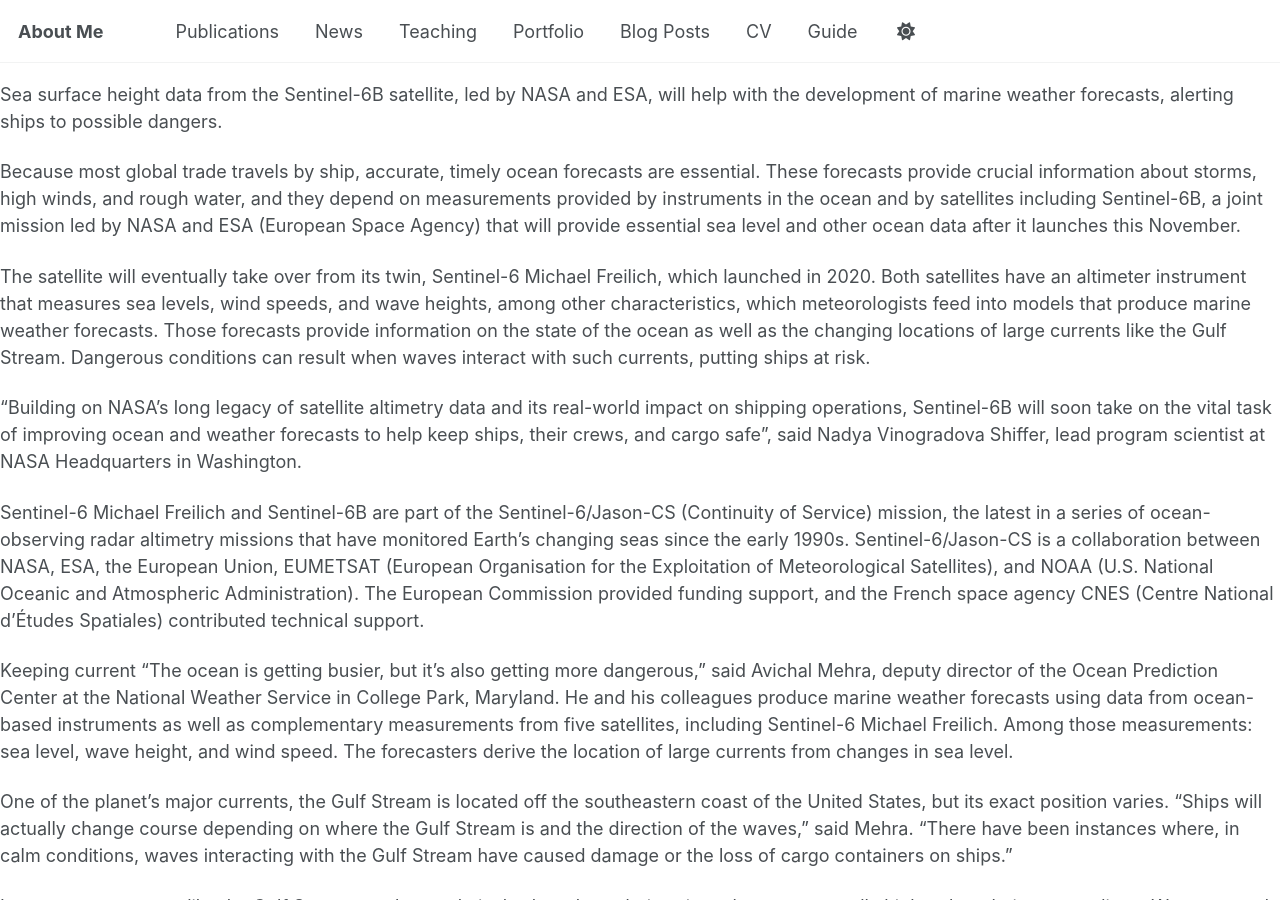
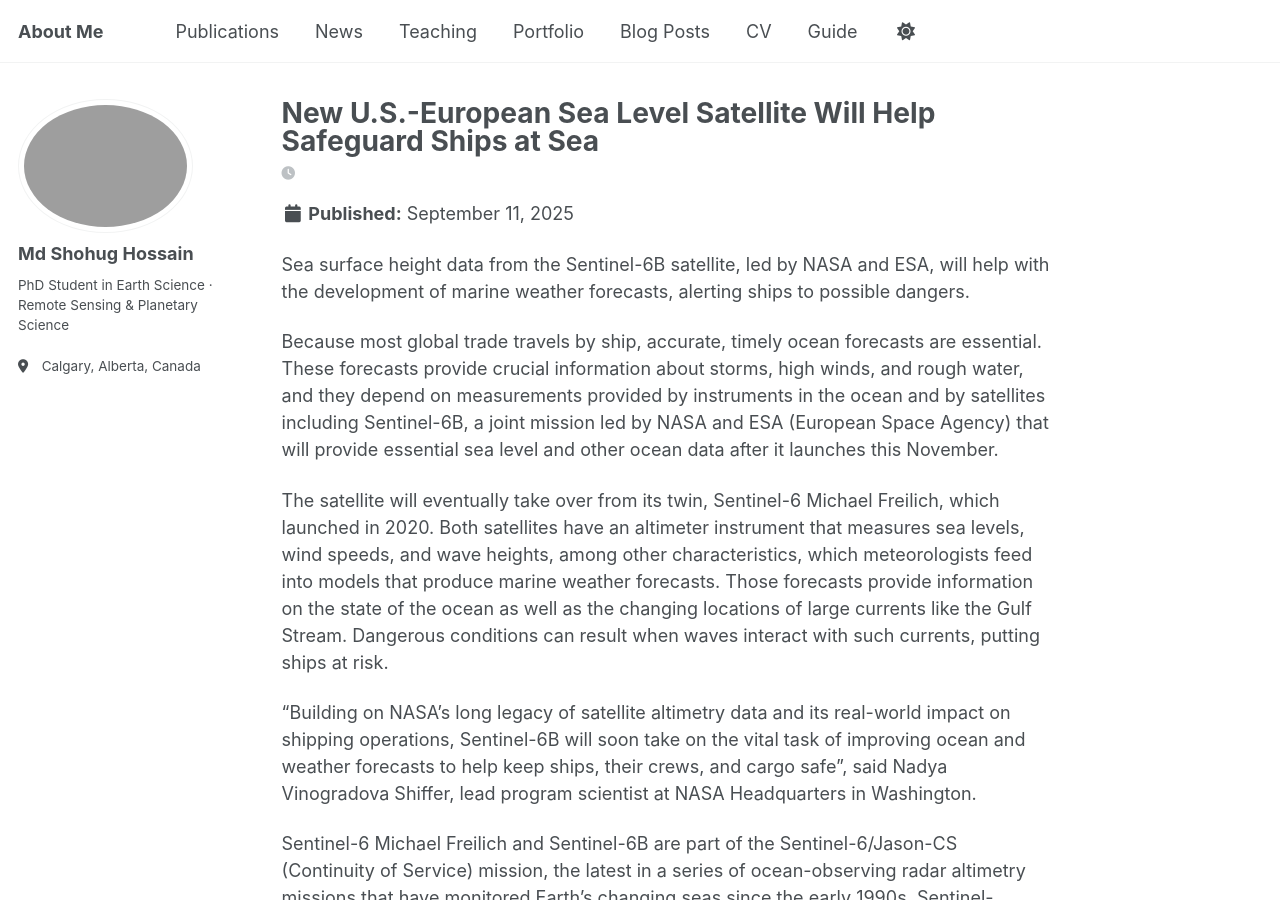
Before and after one commit to shohugmdhossain/shohugmdhossain.github.io, a Jekyll site: the page built from _posts/2014-08-14-blog-post-3.md, in a window 1280 px wide and 900 px high. Built offline with Jekyll 4.4.1, drawn with Linux system fonts in a browser that asks for light colours; our own code applies the rules of GitHub Pages for plain Markdown files; a script that is not in the unit is left out; some of the changed lines change nothing that is shown; some of the changed text lies outside the part shown.

Commit message:
Update _config.yml

```diff
--- a/_config.yml
+++ b/_config.yml
@@ -26,9 +26,8 @@
 author:
   name   : "Md Shohug Hossain"
   avatar : "/images/shohug.jpg"
-  bio    : "PhD Student in Earth Science @ University of Calgary"
+  bio    : "PhD Student in Earth Science · Remote Sensing & Planetary Science"
   location: "Calgary, Alberta, Canada"
-
   links:
     - label: "GitHub"
       icon: "fab fa-github"
@@ -40,7 +39,29 @@
       icon: "ai ai-google-scholar"
       url: "https://scholar.google.com/citations?user=YOURID"
 
+# Show author sidebar profile (LinkedIn-style left column)
 show_author_profile: true
+
+# Default layout settings
+defaults:
+  # Apply to all posts
+  - scope:
+      path: ""
+      type: posts
+    values:
+      layout: single
+      author_profile: true
+      read_time: true
+      comments: false
+      share: true
+
+  # Apply to homepage
+  - scope:
+      path: ""
+      type: pages
+    values:
+      layout: home
+      author_profile: true
 
 # Custom CSS
 sass:
```
